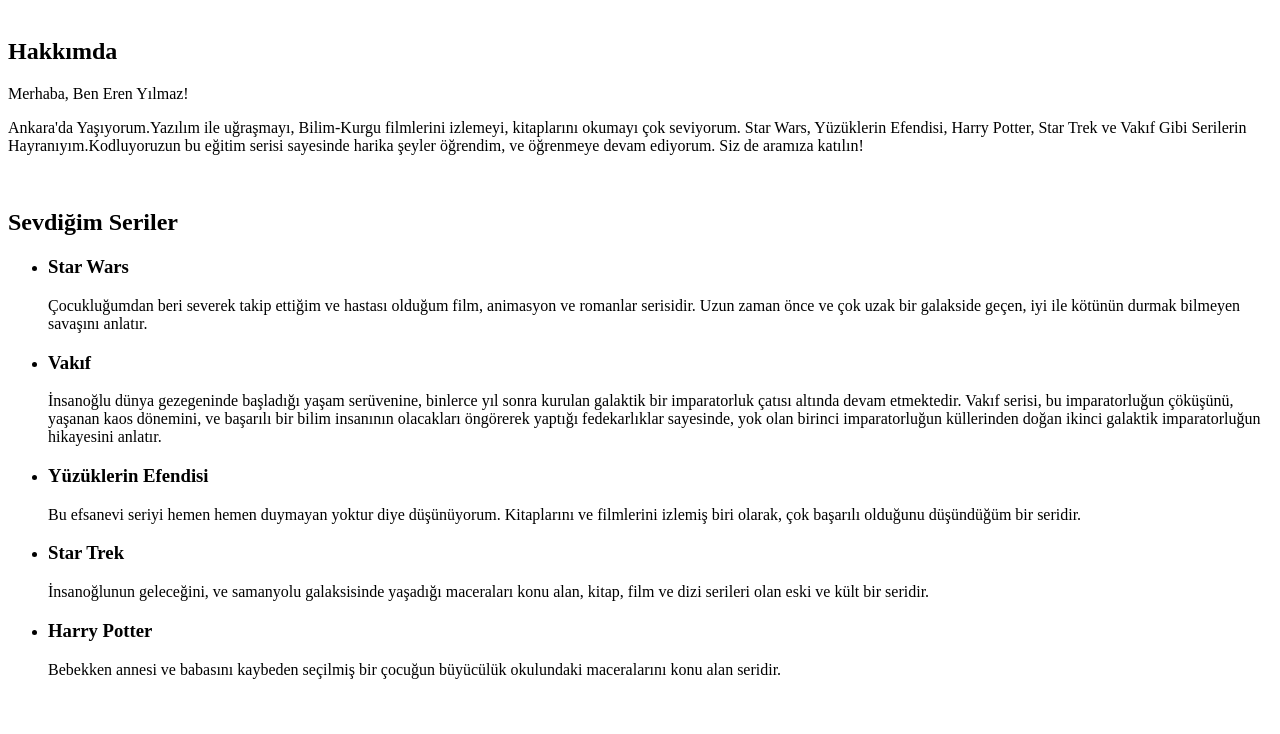
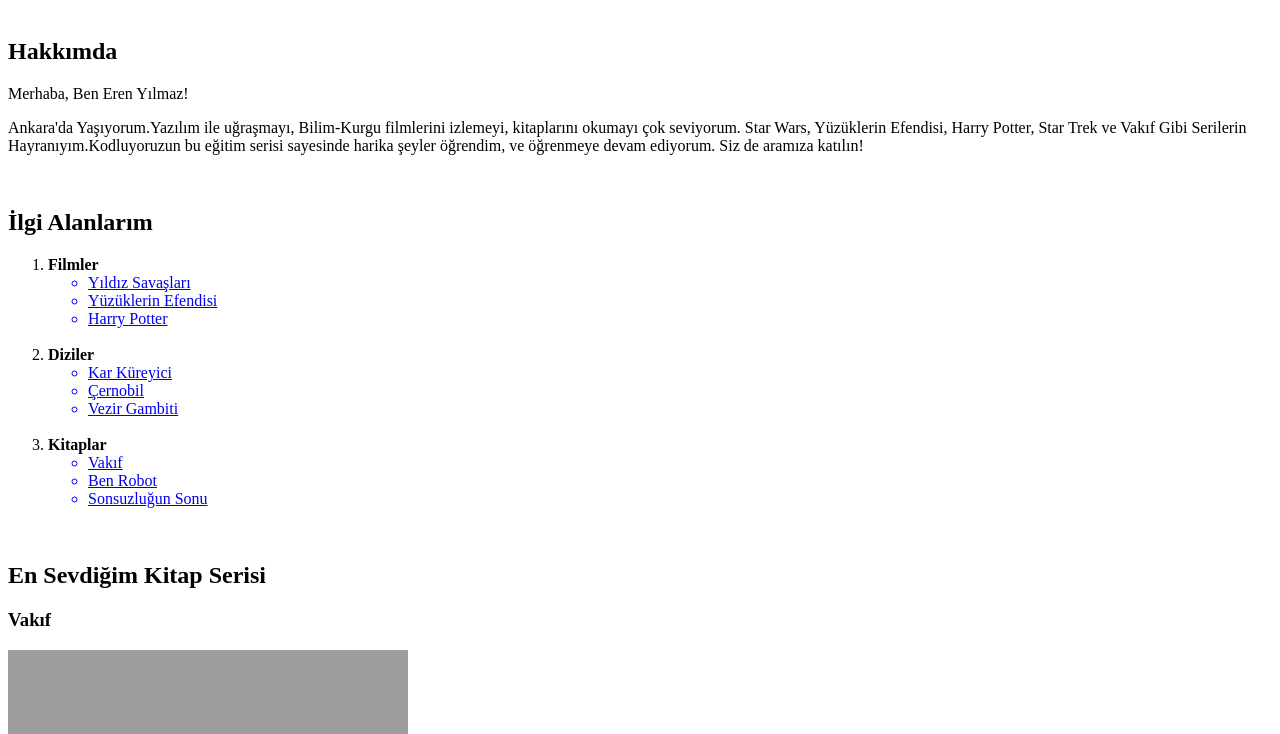
Before and after one commit to ErenYilmaz97/kodluyoruzilkrepo, a plain HTML site: page HtmlExamples/index.html in a window 1280 px wide. Shown: the part 66-800 px from the top of the page. Drawn offline with Linux system fonts and the light colour scheme; grey boxes are pictures that could not be loaded.

Commit message:
lists added

```diff
--- a/HtmlExamples/index.html
+++ b/HtmlExamples/index.html
@@ -4,6 +4,8 @@
             <!-- İsim Bilgisi Başlık Şeklinde Yazıldı -->
             <h1>Eren YILMAZ</h1>
             <br>
+
+            <div id="hakkimda">
 
                 <h2>Hakkımda</h2>
                 <p>Merhaba, Ben Eren Yılmaz!</p>
@@ -13,27 +15,54 @@
                     kitaplarını okumayı çok seviyorum. Star Wars, Yüzüklerin Efendisi,
                     Harry Potter, Star Trek ve Vakıf Gibi Serilerin Hayranıyım.Kodluyoruzun bu eğitim serisi sayesinde harika şeyler
                     öğrendim, ve öğrenmeye devam ediyorum. Siz de aramıza katılın!
-            </p>
-            <br>
+                </p><br>
+            </div>
 
-            <h2>Sevdiğim Seriler</h2>
+
+
+
+        <div id="ilgi-alanlarim">
+            <!-- İlgi Alanlarım -->
+            <h2>İlgi Alanlarım</h2>
+
+            <ol>
+
+                <li id="filmler"> <b>Filmler</b>
                     <ul>
-                <!-- Unordered list maddesi ve başlık halinde, seri ismi -->
-                <li>
-                    <h3>Star Wars</h3>
+                        <a href="https://www.imdb.com/title/tt0121766/?ref_=nv_sr_srsg_3" target="_blank"><li>Yıldız Savaşları</li></a>
+                        <a href="https://www.imdb.com/title/tt0167260/?ref_=nv_sr_srsg_3" target="_blank"><li>Yüzüklerin Efendisi</li></a>
+                        <a href="https://www.imdb.com/title/tt0417741/?ref_=nv_sr_srsg_0" target="_blank"><li>Harry Potter</li></a>
+                    </ul>
+                </li><br>
+
+
+                <li id="diziler"> <b>Diziler</b>
+                    <ul>
+                        <a href="https://www.imdb.com/title/tt6156584/?ref_=nv_sr_srsg_0" target="_blank"><li>Kar Küreyici</li></a>
+                        <a href="https://www.imdb.com/title/tt6156584/?ref_=nv_sr_srsg_0" target="_blank"><li>Çernobil</li></a>
+                        <a href="https://www.imdb.com/title/tt10048342/?ref_=nv_sr_srsg_1" target="_blank"><li>Vezir Gambiti</li></a>
+                    </ul>
+                </li><br>
+
+                <li id="kitaplar"> <b>Kitaplar</b>
+                    <ul>
+                        <a href="https://www.goodreads.com/book/show/36559154-vak-f?ac=1&from_search=true&qid=Rcao4awHpp&rank=1" target="_blank"><li>Vakıf</li></a>
+                        <a href="https://www.goodreads.com/book/show/16048752-sonsuzlu-un-sonu?from_search=true&from_srp=true&qid=wtOQREPGQz&rank=1" target="_blank"><li>Ben Robot</li></a>
+                        <a href="https://www.goodreads.com/book/show/32864707-ben-robot?ac=1&from_search=true&qid=lcpNVg5EAj&rank=1" target="_blank"><li>Sonsuzluğun Sonu</li></a>
+                    </ul>
                 </li>
 
-                <!-- Seri hakkında açıklama -->
-                <p>
-                    Çocukluğumdan beri severek takip ettiğim ve hastası olduğum film, animasyon ve romanlar serisidir.
-                    Uzun zaman önce ve çok uzak bir galakside geçen, iyi ile kötünün durmak bilmeyen savaşını anlatır.
-                </p>
+              </ol>
+        </div><br>
 
 
-                <li>
+        <div id="en-sevdigim-kitap-serisi">
+            <h2>En Sevdiğim Kitap Serisi</h2>
             <h3>Vakıf</h3>
-                </li>
 
+            <a href="https://tr.wikipedia.org/wiki/Vakıf_Serisi">
+                <img src="images/foundation.png" width="400" height="400" alt="Vakıf Kapak Resmi">
+            </a>
 
             <p>
                 İnsanoğlu dünya gezegeninde başladığı yaşam serüvenine, binlerce yıl sonra kurulan galaktik bir imparatorluk çatısı
@@ -43,36 +72,9 @@
             </p>
 
 
-                <li>
-                    <h3><h3>Yüzüklerin Efendisi</h3>
-                </li>
-
-                <p>
-                    Bu efsanevi seriyi hemen hemen duymayan yoktur diye düşünüyorum. Kitaplarını ve filmlerini
-                    izlemiş biri olarak, çok başarılı olduğunu düşündüğüm bir seridir.
-                </p>
 
 
-                <li>
-                    <h3>Star Trek</h3>
-                </li>
-
-                <p>
-                    İnsanoğlunun geleceğini, ve samanyolu galaksisinde yaşadığı maceraları konu alan, kitap, film ve dizi serileri olan
-                    eski ve kült bir seridir.
-                </p>
-
-                <li>
-                    <h3>
-                        <h3>Harry Potter</h3>
-                    </h3>
-                </li>
-
-                    <p>
-                        Bebekken annesi ve babasını kaybeden seçilmiş bir çocuğun büyücülük okulundaki maceralarını konu alan seridir.
-                    </p>
-
-            </ul>
+        </div>
 
         </body>
     </head>
```
Also changed, not shown: 1 other file. Lines whose indentation alone changed are shown as unchanged.
